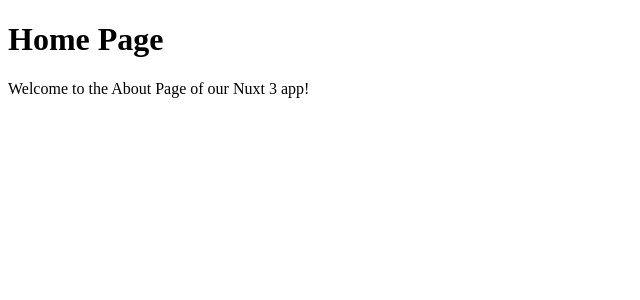
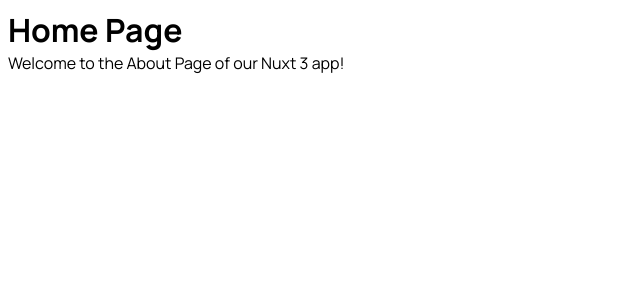
Before and after one commit to Hover19/VueProject, a Nuxt app: page / in a window 1280 px wide. Shown: the top 300 px of the page, without its empty margins (0-640 px from the left). Built offline with nearby package versions, Linux system fonts and the light colour scheme.

Commit message:
add scss, fonts and basic styles

```diff
--- a/nuxt.config.ts
+++ b/nuxt.config.ts
@@ -1,5 +1,6 @@
 // https://nuxt.com/docs/api/configuration/nuxt-config
 export default defineNuxtConfig({
-  compatibilityDate: '2024-11-01',
-  devtools: { enabled: true }
-})
+  compatibilityDate: "2024-11-01",
+  devtools: { enabled: true },
+  css: ["@/styles/main.scss"],
+});
--- a/package.json
+++ b/package.json
@@ -13,5 +13,9 @@
     "nuxt": "^3.15.1",
     "vue": "latest",
     "vue-router": "latest"
+  },
+  "devDependencies": {
+    "sass": "^1.83.1",
+    "sass-loader": "^16.0.4"
   }
 }
--- /dev/null
+++ b/styles/_mixins.scss
@@ -0,0 +1,5 @@
+$black-color: #000000;
+$light-black-color: #1f2a37;
+$dark-black-color: #0f0a2f;
+$violet-color: #9771fd;
+$gray-color: #808191;
--- /dev/null
+++ b/styles/main.scss
@@ -0,0 +1,27 @@
+@import url("https://fonts.googleapis.com/css2?family=Manrope:wght@200..800&display=swap");
+
+* {
+  box-sizing: border-box;
+}
+
+body {
+  font-family: "Manrope", serif;
+  font-optical-sizing: auto;
+  font-style: normal;
+}
+
+p,
+h1,
+h2,
+h3,
+h4,
+h5,
+h6,
+a {
+  margin: 0;
+  padding: 0;
+}
+
+a {
+  text-decoration: none;
+}
```
Also changed, not shown: 1 other file (tests, documents, lock files or other folders).
